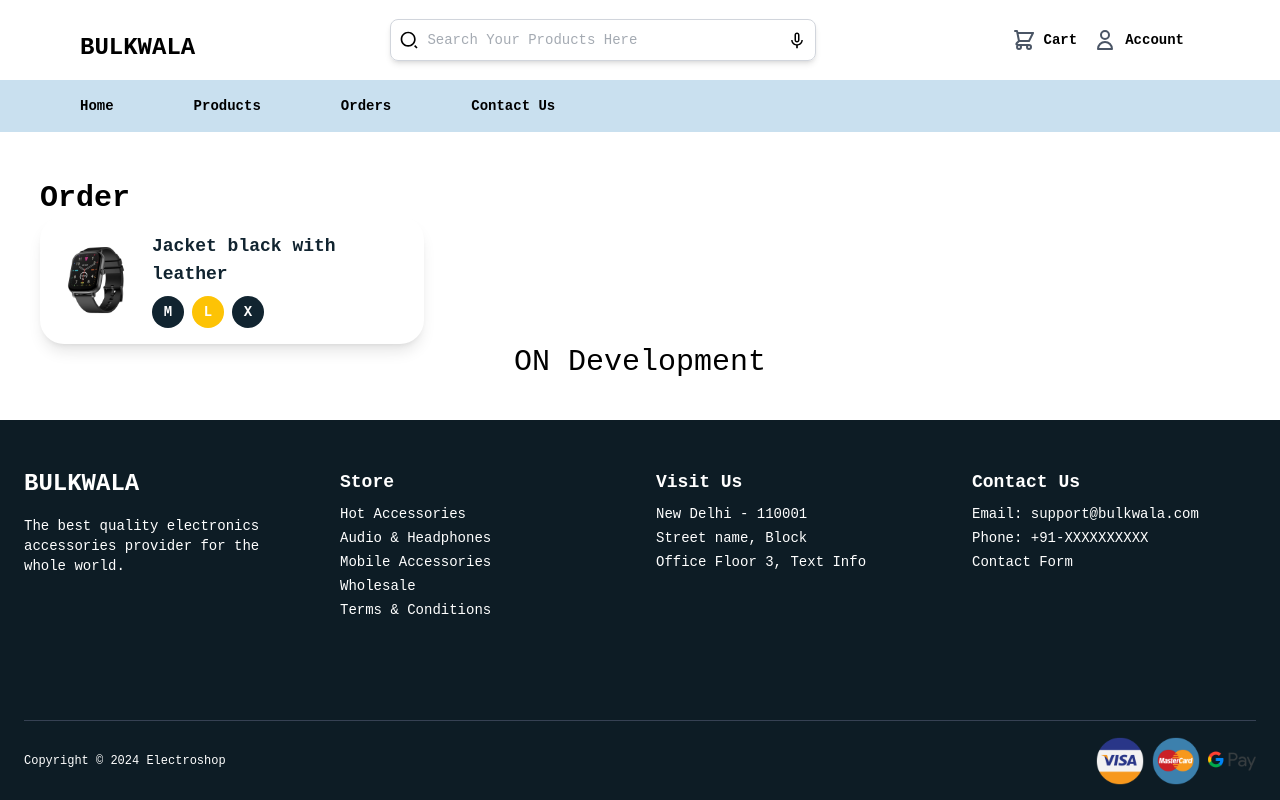
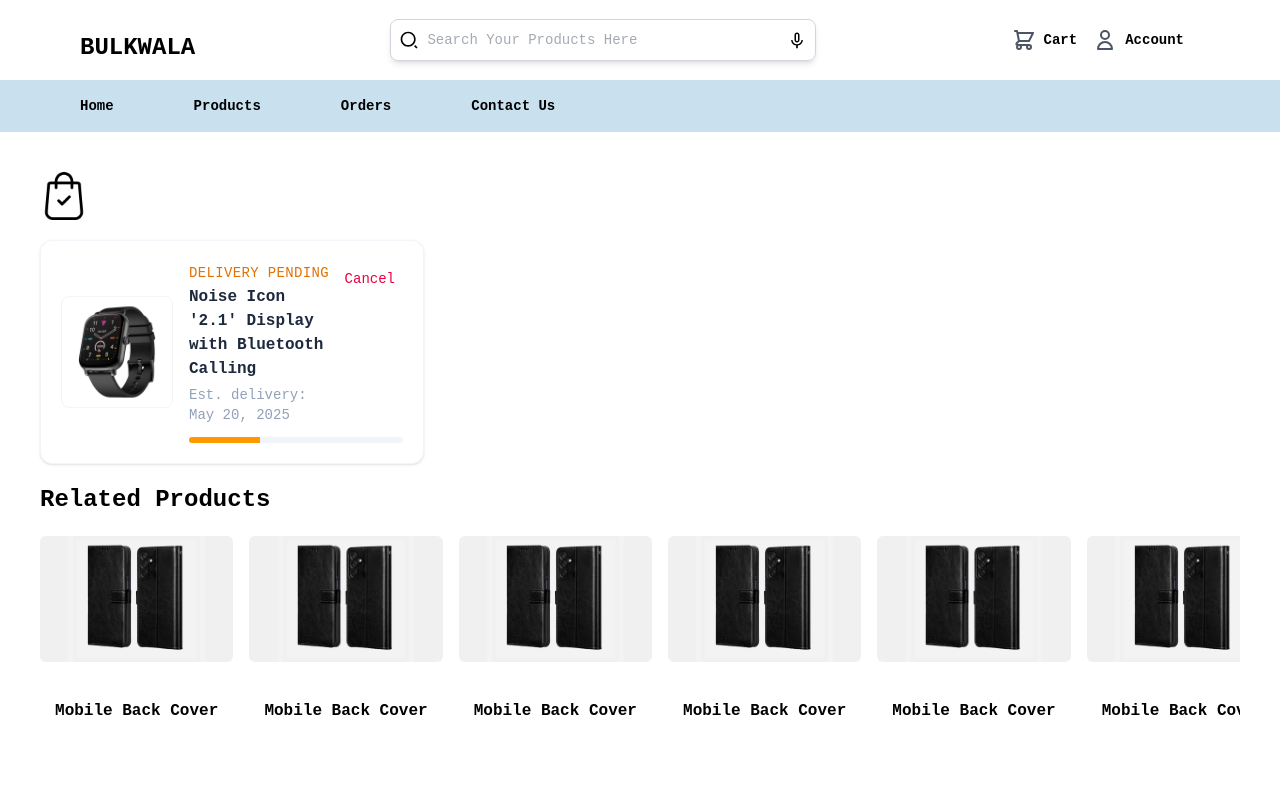
Before and after one commit to rajeev-the/E-bulkwala, a React (Vite) app: page /order in a window 1280 px wide. Shown: the top 800 px of the page. Built offline with nearby package versions, Linux system fonts and the light colour scheme; a web font is replaced by a local one.

Commit message:
first commit

```diff
--- a/src/App.jsx
+++ b/src/App.jsx
@@ -10,7 +10,7 @@ import ScrollToTop from './Componets/ScrollToTop';
 import {ToastContainer} from 'react-toastify'
 import { Bounce } from 'react-toastify';
 import Order from './Pages/Order';
-
+import ProductPage from './Pages/ProductPage';
 
 
 const App = () => {
@@ -36,7 +36,8 @@ transition={Bounce}
   <Routes>
     <Route path='/' element={<Layout />}>
       <Route index element={<Home />} /> {/* Default route for '/' */}
-      <Route path='products' element={<Product />} />
+      <Route path='product' element={<Product />} />
+         <Route path='products' element={<ProductPage />} />
       <Route path='cart' element={<Cart />} />
       <Route path='products-list' element={<ProductsList />} />
         <Route path='order' element={<Order />} />
--- a/src/Componets/Navbar.jsx
+++ b/src/Componets/Navbar.jsx
@@ -92,7 +92,7 @@ const Navbar = () => {
       <div className={`bg-[#C9E0EF] w-full ${menuOpen ? 'block' : 'hidden'} md:block`}>
         <ul className="flex flex-col md:flex-row md:space-x-[80px] text-sm font-semibold py-4 px-5 md:pl-[80px]">
           <Link to={'/'} className="py-1 md:py-0">Home</Link>
-          <li className="py-1 md:py-0">Products</li>
+          <Link to={'/products'} className="py-1 md:py-0">Products</Link>
           <Link to={'/order'} className="py-1 md:py-0">Orders</Link>
           <li className="py-1 md:py-0">Contact Us</li>
         </ul>
--- a/src/Componets/OrderCart.jsx
+++ b/src/Componets/OrderCart.jsx
@@ -1,45 +1,81 @@
-import React from 'react'
-import watchphoto from '../assets/watchphoto.png'
+import React from 'react';
+import watchphoto from '../assets/watchphoto.png';
 
-const OrderCart = ({ image, title = "Jacket black with leather", selectedSize = "L" }) => {
-  const sizes = ["M", "L", "X"];
+const OrderCart = ({
+  image = watchphoto,
+  title = "Delivery pending",
+  estimatedDelivery = "May 20, 2025"
+}) => {
+
+  const statusInfo = {
+    "Delivery pending": {
+      color: "text-amber-600",
+      progress: "w-1/3",
+      barColor: "bg-amber-500"
+    },
+    "Delivery Accepted": {
+      color: "text-emerald-600",
+      progress: "w-2/3",
+      barColor: "bg-emerald-500"
+    },
+    "Delivery Cancelled": {
+      color: "text-rose-600",
+      progress: "w-full",
+      barColor: "bg-rose-500"
+    }
+  };
+
+  const { color, progress, barColor } = statusInfo[title] || {
+    color: "text-slate-500",
+    progress: "w-1/4",
+    barColor: "bg-slate-400"
+  };
 
   return (
-    <div className="flex items-center justify-between bg-white rounded-3xl p-4 shadow-lg w-full max-w-3xl">
-      {/* Image */}
-      <img src={watchphoto} alt="Product" className="w-20 h-20 rounded-xl object-cover" />
+    <div className="flex flex-col    sm:flex-row items-center sm:items-center gap-4 bg-white rounded-xl p-5 shadow-sm border border-slate-100 w-full max-w-3xl transition-all duration-300 hover:shadow-md hover:border-slate-200">
 
-      {/* Info */}
-      <div className="flex flex-col justify-center ml-4 flex-grow">
-        <h2 className="text-[#112430] font-semibold text-lg">{title}</h2>
-        {/* Sizes */}
-        <div className="flex gap-2 mt-2">
-          {sizes.map((size) => (
+      {/* Image Container */}
+      <div className="w-24 h-24     sm:w-28 sm:h-28  shrink-0">
+        <img
+          src={image}
+          alt="Product"
+          className="w-full    h-full rounded-lg object-cover border border-slate-100"
+        />
+      </div>
+
+      {/* Content Container */}
+      <div className="flex flex-col flex-grow w-full space-y-3">
+        <div className="flex justify-between items-start">
+          {/* Status and Product Info */}
+          <div className="space-y-1">
+            <span className={`text-sm font-medium tracking-wide uppercase ${color}`}>
+              {title}
+            </span>
+            <h2 className="text-slate-800 font-semibold sm:text-base  text-sm  ">
+              Noise Icon '2.1' Display with Bluetooth Calling
+            </h2>
+            <p className="sm:text-sm  text-[12px] text-slate-400">
+              Est. delivery: {estimatedDelivery}
+            </p>
+          </div>
+
+          {/* Action Button */}
+          {title !== "Delivery Cancelled" && (
+            <button className="mt-1 text-sm font-medium text-rose-600 hover:text-rose-700 px-2 py-1 rounded-md hover:bg-rose-50 transition-colors">
+              Cancel
+            </button>
+          )}
+        </div>
+
+        {/* Progress Bar */}
+        <div className="w-full">
+          <div className="h-1.5 bg-slate-100 rounded-full overflow-hidden">
             <div
-              key={size}
-              className={`w-8 h-8 flex items-center justify-center rounded-full text-sm font-bold ${
-                selectedSize === size
-                  ? 'bg-[#FDC305] text-white'
-                  : 'bg-[#112430] text-white'
-              }`}
-            >
-              {size}
-            </div>
-          ))}
+              className={`h-full ${barColor} ${progress} transition-all duration-500 ease-out`}
+            />
+          </div>
         </div>
       </div>
-
-      {/* Progress Line */}
-      <div className="flex items-center ml-6 flex-grow max-w-sm">
-        {/* Start Marker */}
-
-        {/* Progress Bar */}
-
-
-
-      </div>
-
-
     </div>
   );
 };
--- a/src/Componets/ProductCard .jsx
+++ b/src/Componets/ProductCard .jsx
@@ -4,7 +4,7 @@ import coverphone from '../assets/image.png'; // Import your image here
 
 const ProductCard = () => {
   return (
-    <div className="  flex flex-col w-[193.33px] h-[225px]">
+    <div className="  flex flex-col w-[193.33px] h-[225px] ">
       {/* Rectangle background */}
       <div className="  w-[193.33px] h-[194.33px] bg-[#F0F0F0] rounded-[6px] flex justify-center items-center">
         <img
--- a/src/Pages/Order.jsx
+++ b/src/Pages/Order.jsx
@@ -1,17 +1,46 @@
 import React from 'react'
 import OrderCart from '../Componets/OrderCart'
+import orderbag from '../assets/orderbag.png'
+import ProductCard from '../Componets/ProductCard '
 
 const Order = () => {
   return (
   <div className='w-full h-full p-10'>
-              <h1 className='  text-start  text-3xl mt-2 font-semibold'>Order </h1>
+
+     <div className='flex gap-2    items-center   '>
+        <img src={orderbag}  className='w-12 h-12  mb-5'   alt="" />
+
+     </div>
+
         <div className='grid grid-cols-1 sm:grid-cols-2 md:grid-cols-3 lg:grid-cols-3 gap-6'>
 
                <OrderCart/>
                    </div>
 
 
-                   <h2 className='text-center  text-3xl'> ON Development </h2>
+                   <section className="mt-5">
+  <div>
+    <h3 className="text-start font-bold text-2xl">Related Products</h3>
+
+    <div className="mt-5 overflow-x-auto  scrollbar-none [&::-webkit-scrollbar]:hidden">
+      <div className="flex gap-4 w-max">
+        <ProductCard />
+        <ProductCard />
+        <ProductCard />
+        <ProductCard />
+        <ProductCard />
+        <ProductCard />
+        <ProductCard />
+        <ProductCard />
+        <ProductCard />
+        <ProductCard />
+      </div>
+    </div>
+  </div>
+</section>
+
+
+
 
   </div>
   )
--- /dev/null
+++ b/src/Pages/ProductPage.jsx
@@ -0,0 +1,43 @@
+import React from 'react'
+import ProductListCard from "../Componets/ProductListCard "
+import watchphoto from "../assets/watchphoto.png"
+
+const ProductPage = () => {
+  return (
+    <>
+     <div className="min-h-screen bg-gray-50 p-4 sm:p-6 md:p-8">
+      <div className="mx-2 flex max-w-8xl flex-col gap-6 lg:flex-row">
+        {/* Sidebar Cards Section */}
+        <div className="flex w-full flex-col gap-6 lg:w-[12%]  lg:h-[12%]  ">
+          {[...Array(4)].map((_, i) => (
+            <div
+              key={i}
+              className="aspect-square w-full rounded-2xl border border-gray-200 bg-gray-100 transition-all hover:shadow-md"
+            />
+          ))}
+        </div>
+
+        {/* Main Content Area */}
+        <div className="flex-1 rounded-2xl border-2 border-gray-200 bg-white shadow-xl">
+
+
+       <div className='grid grid-cols-1 sm:grid-cols-2 md:grid-cols-3 lg:grid-cols-3 gap-6  p-5'>
+        <ProductListCard  img={watchphoto}/>
+           <ProductListCard  img={watchphoto}/>
+              <ProductListCard  img={watchphoto}/>
+                 <ProductListCard  img={watchphoto}/>
+                    <ProductListCard  img={watchphoto}/>
+                       <ProductListCard  img={watchphoto}/>
+                          <ProductListCard  img={watchphoto}/>
+                             <ProductListCard  img={watchphoto}/>
+
+       </div>
+
+        </div>
+      </div>
+    </div>
+    </>
+  )
+}
+
+export default ProductPage
```
Also changed, not shown: src/assets/orderbag.png (added).
